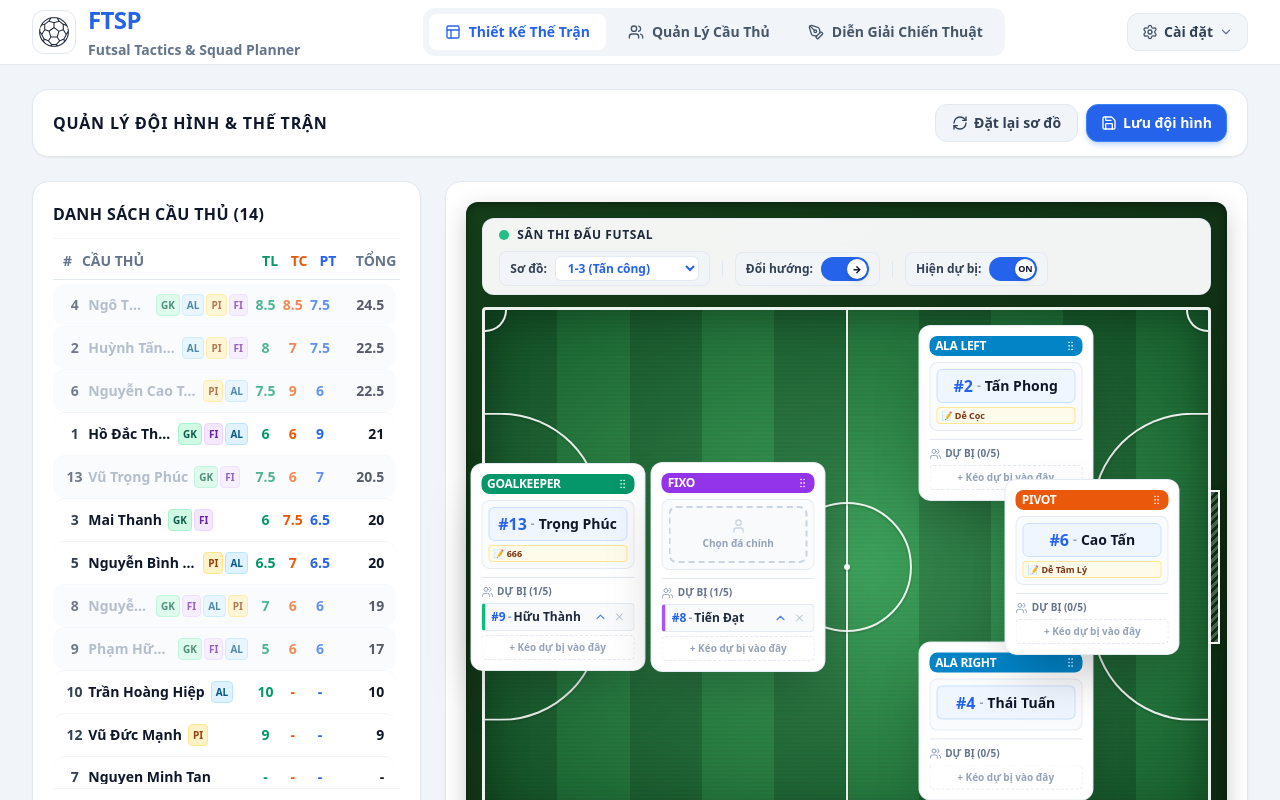
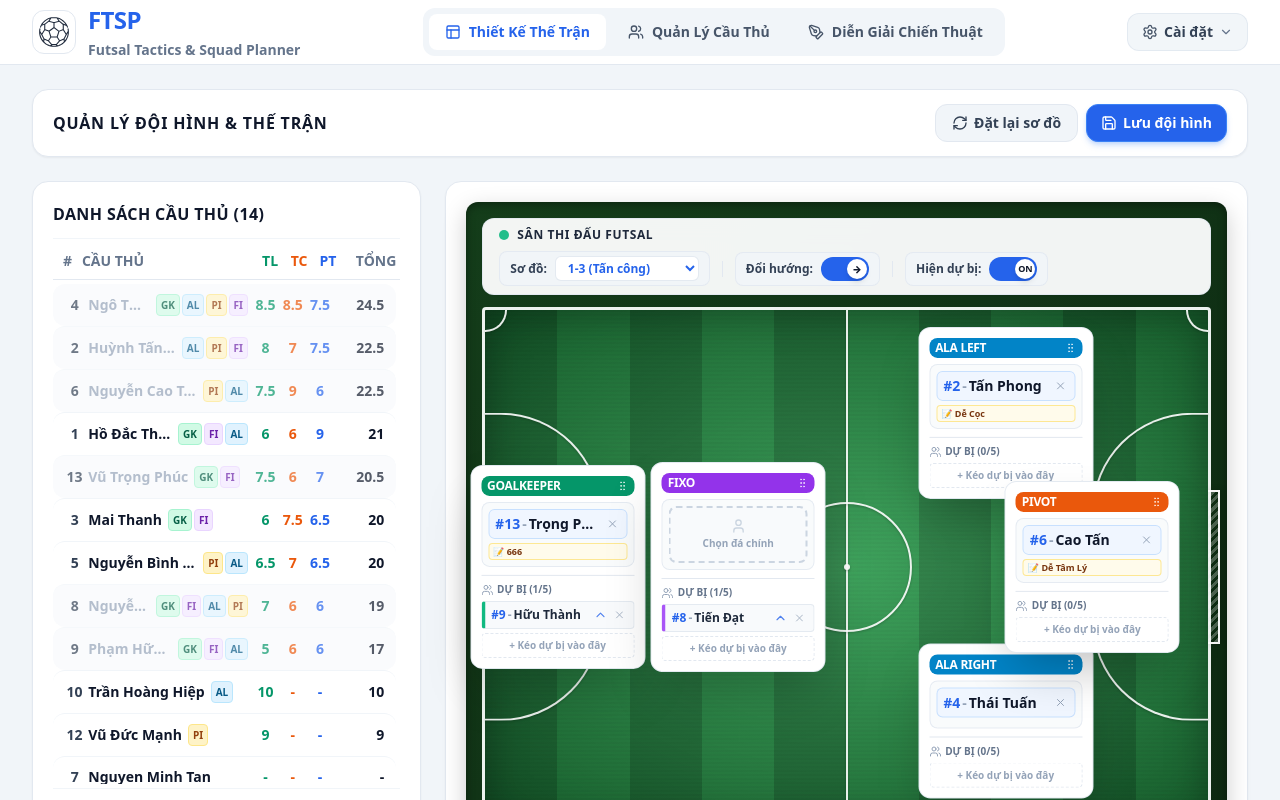
Before and after one commit to haidinhtran/futsal-planner, a React (Vite) app: page / in a window 1280 px wide. Shown: the top 800 px of the page. Built offline with nearby package versions, Linux system fonts and the light colour scheme.

Commit message:
feat: implement FutsalPitch component with player management and court controls

```diff
--- a/src/components/FutsalPitch.tsx
+++ b/src/components/FutsalPitch.tsx
@@ -1,7 +1,7 @@
 import React, { useState } from 'react';
 import type { PositionSlot, Player, AttackDirection } from '../types/futsal';
 import { FORMATION_PRESETS } from '../services/initialData';
-import { getUniquePositionConfigs } from '../types/futsal';
+import { getUniquePositionConfigs as _getUniquePositionConfigs } from '../types/futsal';
 import { User, X, GripVertical, ChevronUp, Users } from 'lucide-react';
 
 interface FutsalPitchProps {
@@ -135,6 +135,7 @@ export const FutsalPitch: React.FC<FutsalPitchProps> = ({
     e.dataTransfer.setData('text/player-id', playerId);
   };
 
+  /* Temporarily commented out popover helpers
   const getPlayerAverage = (p: Player) => {
     let sum = 0, count = 0;
     if (p.stamina !== null) { sum += p.stamina; count++; }
@@ -153,6 +154,7 @@ export const FutsalPitch: React.FC<FutsalPitchProps> = ({
     }
     return `${vertClass} ${horizClass}`;
   };
+  */
 
   return (
     <div className="futsal-pitch-container w-full">
@@ -258,7 +260,6 @@ export const FutsalPitch: React.FC<FutsalPitchProps> = ({
           const subPlayerIds = slot.subPlayerIds || [];
           const subPlayers = subPlayerIds.map((id) => playersMap[id]).filter(Boolean);
           const isSelected = selectedSlotId === slot.id;
-          const popoverPosClass = getPopoverPositionClass(slot.x, slot.y);
 
           return (
             <div
@@ -294,7 +295,13 @@ export const FutsalPitch: React.FC<FutsalPitchProps> = ({
                   {mainPlayer ? (
                     /* Main Starter Player Card - Prominently Styled: [ #5 - Cao Tấn ] */
                     <div className="flex flex-col items-center relative text-center">
-                      {/* Clear Main Starter Button */}
+                      {/* Synchronized Main Starter Badge: [ #Number - ShortName ] + Inline Remove Button */}
+                      <div className="w-full bg-blue-50/90 border border-blue-200/80 rounded-md py-1 px-1.5 mb-1 flex items-center justify-between shadow-2xs">
+                        <span className="text-xs xl:text-sm font-bold text-slate-900 truncate flex-1 min-w-0 pr-1 text-left" title={mainPlayer.name}>
+                          <span className="font-extrabold text-blue-600">#{mainPlayer.number}</span>
+                          <span className="text-slate-400 mx-0.5">-</span>
+                          <span>{getVietnameseShortName(mainPlayer.name)}</span>
+                        </span>
                         <button
                           type="button"
                           onMouseDown={(e) => e.stopPropagation()}
@@ -302,21 +309,11 @@ export const FutsalPitch: React.FC<FutsalPitchProps> = ({
                             e.stopPropagation();
                             onClearSlot(slot.id);
                           }}
-                        className="absolute -top-2.5 -right-2.5 w-5 h-5 rounded-full bg-white text-slate-400 border border-slate-200 shadow-xs opacity-0 group-hover:opacity-100 transition-all flex items-center justify-center hover:bg-red-500 hover:text-white hover:border-red-500 hover:scale-110 z-20 cursor-pointer"
+                          className="p-0.5 text-slate-400 hover:text-red-600 hover:bg-red-50 rounded transition-colors shrink-0 ml-1 cursor-pointer"
                           title="Bỏ cầu thủ chính khỏi vị trí"
                         >
                           <X className="w-3 h-3" />
                         </button>
-
-                      {/* Prominent Label: [ #Number - Name ] */}
-                      <div className="w-full bg-blue-50/90 border border-blue-200/80 rounded-md py-1 px-1.5 mb-1 flex items-center justify-center space-x-1 shadow-2xs">
-                        <span className="text-sm xl:text-base font-black text-blue-600 leading-none">
-                          #{mainPlayer.number}
-                        </span>
-                        <span className="text-slate-400 font-bold text-xs">-</span>
-                        <span className="text-xs xl:text-sm font-black text-slate-900 truncate leading-tight" title={mainPlayer.name}>
-                          {getVietnameseShortName(mainPlayer.name)}
-                        </span>
                       </div>
 
                       {/* Main Player Note (if present) */}
@@ -329,7 +326,7 @@ export const FutsalPitch: React.FC<FutsalPitchProps> = ({
                         </div>
                       )}
 
-                      {/* Floating Rich Popover Tooltip */}
+                      {/* Floating Rich Popover Tooltip (Temporarily Commented Out)
                       <div className={`opacity-0 group-hover:opacity-100 transition-all duration-200 pointer-events-none group-hover:pointer-events-auto absolute ${popoverPosClass} w-[205px] bg-slate-900/95 backdrop-blur-md text-white rounded-xl p-3 shadow-2xl border border-slate-700/80 z-50 flex flex-col gap-1.5 text-left`}>
                         <div className="flex items-center justify-between border-b border-slate-700 pb-1.5 gap-2">
                           <span className="font-black text-sm text-yellow-400 truncate flex-1 min-w-0" title={`#${mainPlayer.number} ${mainPlayer.name}`}>
@@ -374,6 +371,7 @@ export const FutsalPitch: React.FC<FutsalPitchProps> = ({
                           </div>
                         )}
                       </div>
+                      */}
                     </div>
                   ) : (
                     /* Empty Main Starter Slot Placeholder */
```
Lines whose indentation alone changed are shown as unchanged.
